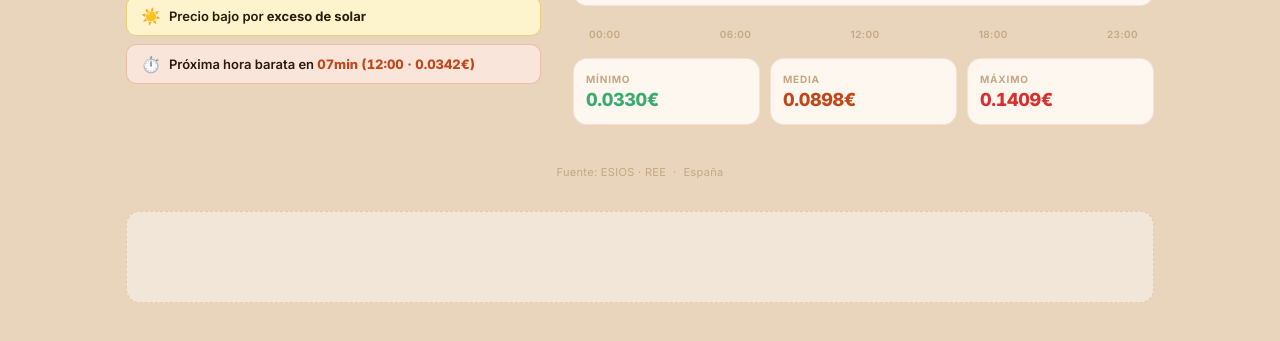
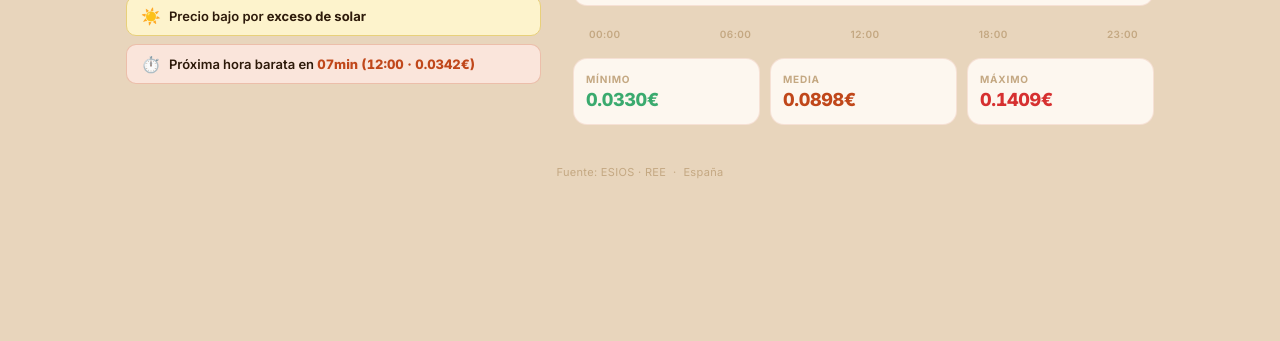
Before and after one commit to manuelmarcanoc/horalavadora, a website: page public/index.html in a window 1280 px wide. Shown: the part 343-684 px from the top of the page. Drawn offline with Linux system fonts and the light colour scheme.

Commit message:
fix: remove invalid ad slot, use AdSense Auto Ads

```diff
--- a/public/index.html
+++ b/public/index.html
@@ -625,16 +625,7 @@
 
       <footer>Fuente: ESIOS · REE &nbsp;·&nbsp; España</footer>
 
-      <!-- ── AdSense banner ── -->
-      <div class="ad-slot">
-        <ins class="adsbygoogle"
-             style="display:block;width:100%;height:90px"
-             data-ad-client="ca-pub-8724519668955265"
-             data-ad-slot="auto"
-             data-ad-format="horizontal"
-             data-full-width-responsive="true"></ins>
-        <script>(adsbygoogle = window.adsbygoogle || []).push({});</script>
-      </div>
+      <!-- AdSense Auto Ads: los anuncios se colocan automáticamente vía el script del <head> -->
 
     </main>
 
```
